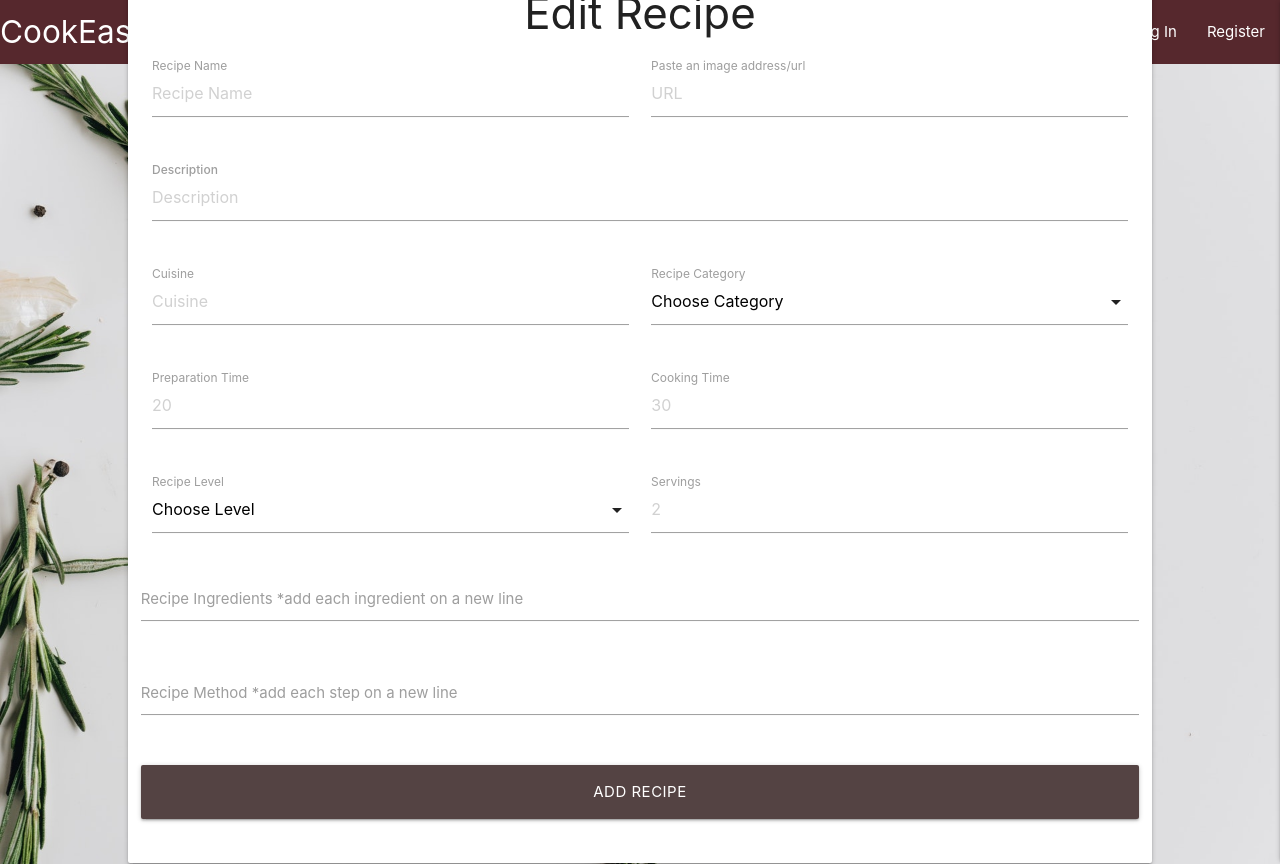
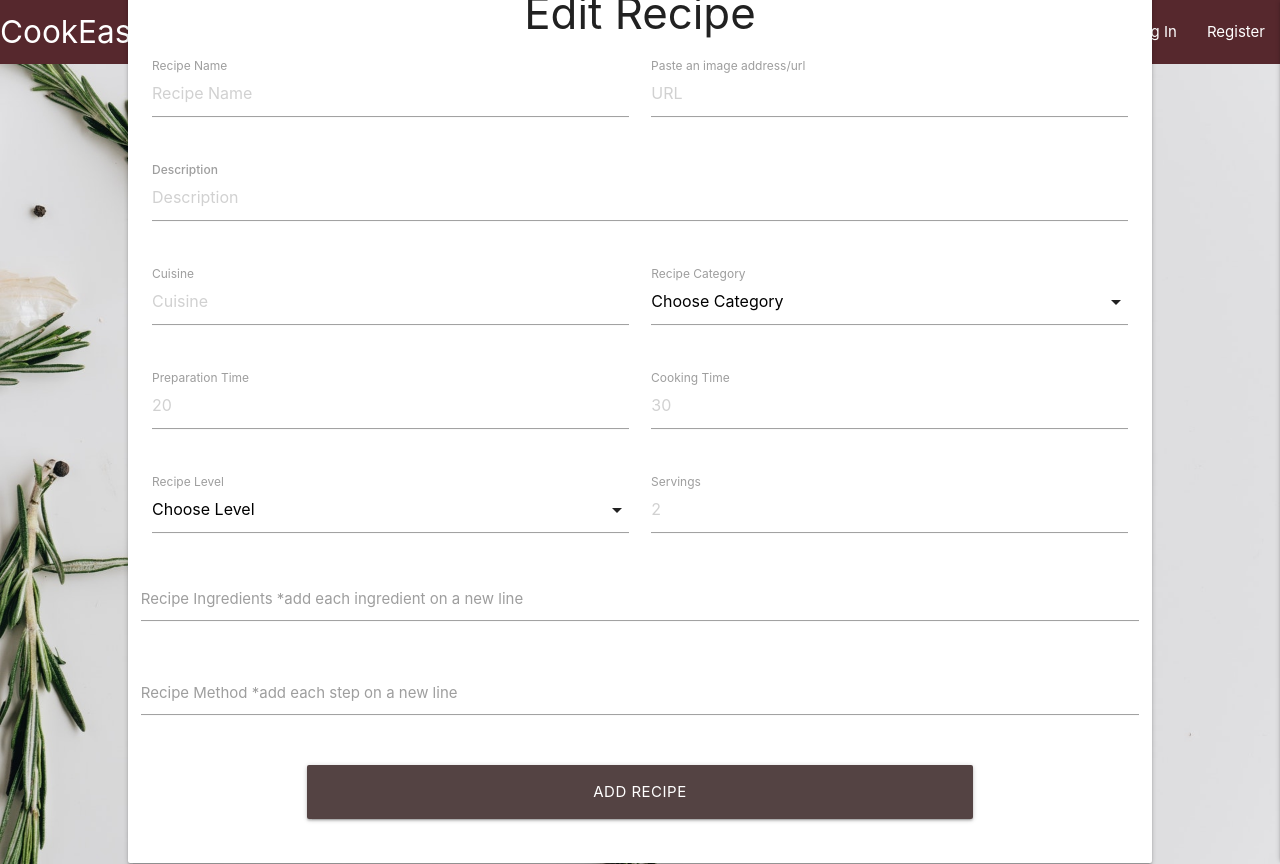
Before and after one commit to ErnestaMajute/MS3, a Flask app: template templates/edit_recipe.html in a window 1280 px wide. Run offline with Flask 2, Linux system fonts and the light colour scheme; the template is opened without the code that fills it, so the values that code supplies are empty; some libraries are stand-ins or nearby versions.

Commit message:
Modified button's size

```diff
--- a/templates/edit_recipe.html
+++ b/templates/edit_recipe.html
@@ -93,7 +93,7 @@
 
                     <!-- add button -->
                     <div class="row">
-                        <button type="submit" class="col s12 btn-large btns-dark">
+                        <button type="submit" class="col s8 offset-s2 btn-large btns-dark">
                             Add Recipe
                         </button>
                     </div>
```
